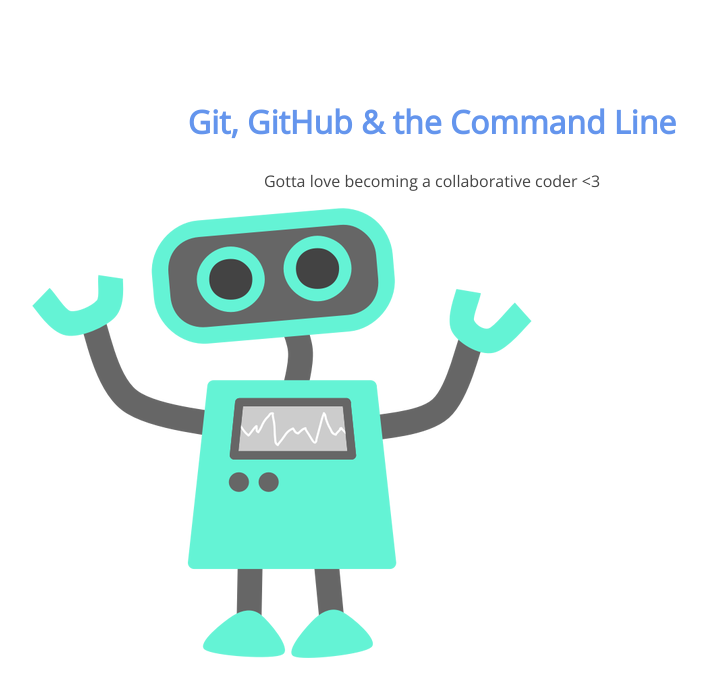
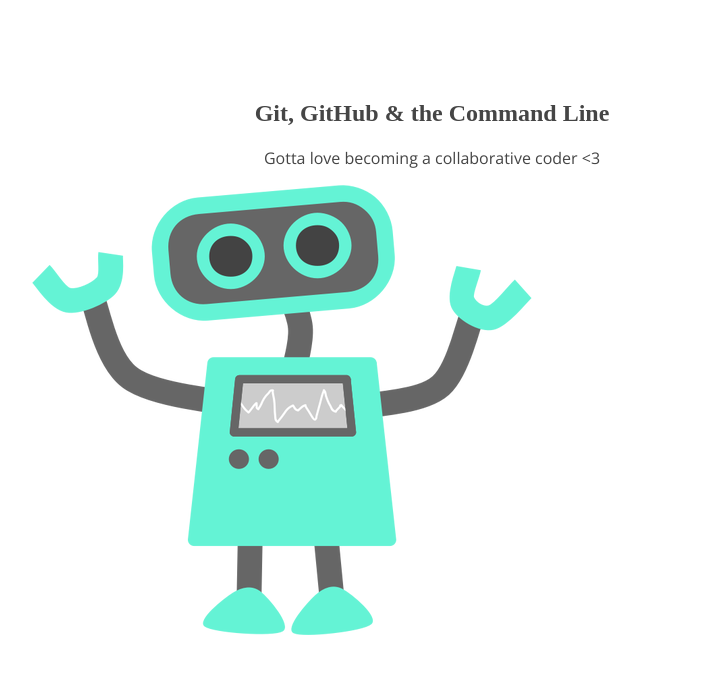
Before and after one commit to allan28/105-project, a plain HTML site: page index.html in a window 1280 px wide. Shown: the whole page, without its empty margins (208-915 px from the left). Drawn offline with nearby package versions, Linux system fonts and the light colour scheme.

Commit message:
changed h1 font

```diff
--- a/css/style.css
+++ b/css/style.css
@@ -8,9 +8,9 @@ section p {
 	color: #454545;
 }
 section h1 {
-	font: 32px 'Open Sans';
+	/*font: 32px 'Open Sans';
 	font-weight: bold;
-	color: cornflowerblue;
+	color: cornflowerblue;*/
 }
 section p {
 	font: 16px 'Open Sans';
```
